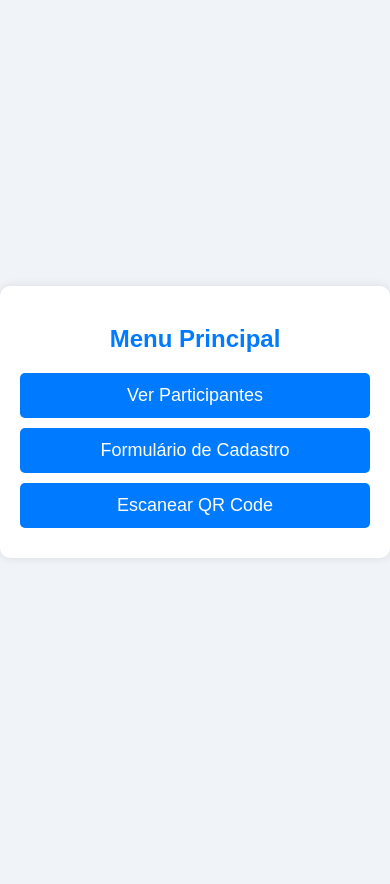
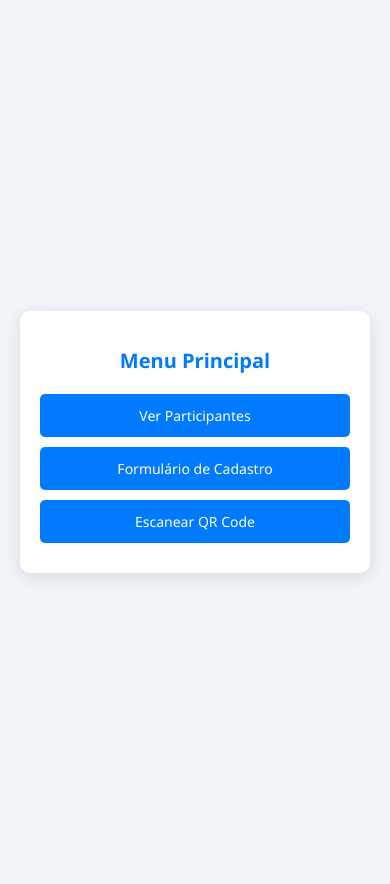
Before and after one commit to ArthurTrellese/qr-code-web-app, a Flask app: page / in a window 390 px wide. Before the commit the page ends 558 px from the top, so only its background shows below. Run offline with Flask 2, Linux system fonts and the light colour scheme.

Commit message:
Update index.html

```diff
--- a/templates/index.html
+++ b/templates/index.html
@@ -6,26 +6,27 @@
     <title>Menu Principal</title>
     <style>
         body {
-            font-family: Arial, sans-serif;
+            font-family: 'Segoe UI', Tahoma, Geneva, Verdana, sans-serif;
             background-color: #f0f4f8;
             display: flex;
             justify-content: center;
             align-items: center;
             height: 100vh;
             margin: 0;
+            padding: 20px;
         }
         .menu-container {
             background-color: white;
             padding: 20px;
             border-radius: 10px;
-            box-shadow: 0 0 10px rgba(0, 0, 0, 0.1);
+            box-shadow: 0 4px 15px rgba(0, 0, 0, 0.1);
             text-align: center;
-            max-width: 400px;
+            max-width: 350px;
             width: 100%;
         }
         h2 {
             color: #007bff;
-            font-size: 24px;
+            font-size: 22px;
             margin-bottom: 20px;
         }
         a {
@@ -33,14 +34,28 @@
             text-decoration: none;
             color: white;
             background-color: #007bff;
-            padding: 12px 20px;
+            padding: 14px;
             border-radius: 5px;
             margin: 10px 0;
-            font-size: 18px;
+            font-size: 16px;
             transition: background-color 0.3s ease;
+            width: 100%;
+            box-sizing: border-box;
         }
         a:hover {
             background-color: #0056b3;
+        }
+        @media (max-width: 600px) {
+            .menu-container {
+                max-width: 100%;
+            }
+            h2 {
+                font-size: 20px;
+            }
+            a {
+                font-size: 14px;
+                padding: 12px;
+            }
         }
     </style>
 </head>
```
